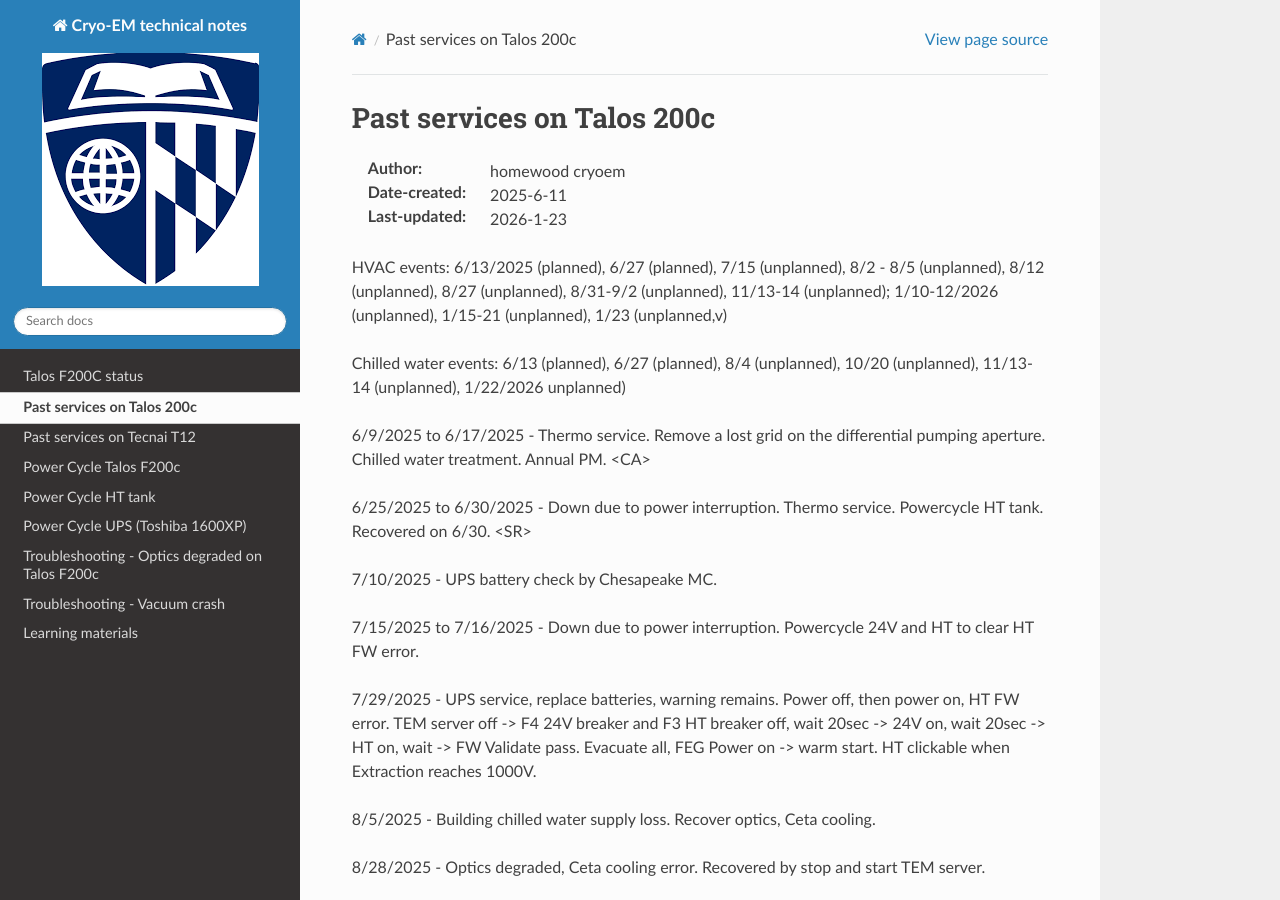
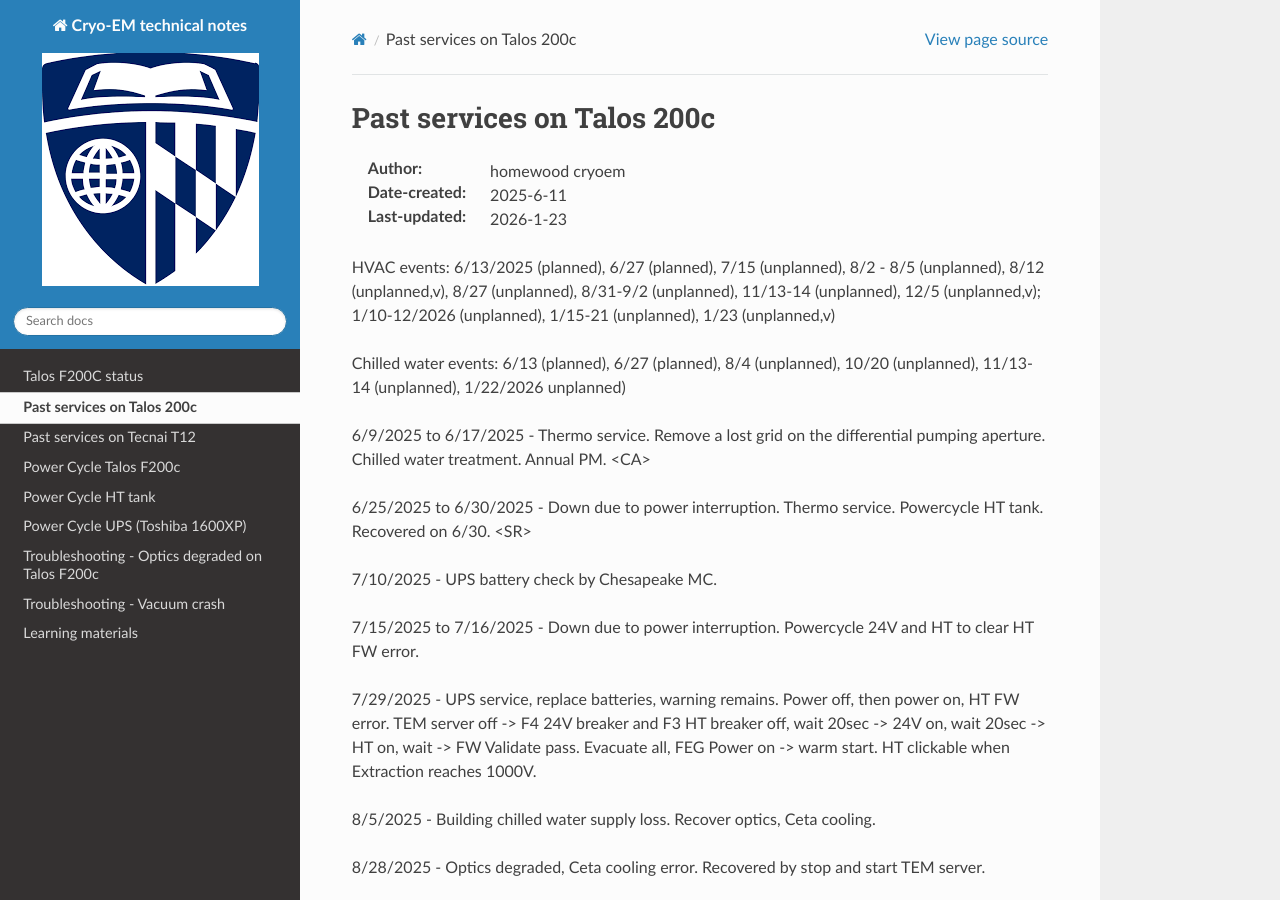
Before and after one commit to coherency224/hop-em, a Sphinx documentation site: the page built from docs/source/Past_services.rst, in a window 1280 px wide and 900 px high. Built offline with Sphinx 7.4.7 and the Read the Docs theme 3.1.0, drawn with Linux system fonts in a browser that asks for light colours; pages that are not in the unit, such as notebooks, are missing from menus.

Commit message:
Update Past_services.rst

```diff
--- a/docs/source/Past_services.rst
+++ b/docs/source/Past_services.rst
@@ -7,7 +7,7 @@
 :Date-created: 2025-6-11
 :Last-updated: 2026-1-23
 
-HVAC events: 6/13/2025 (planned), 6/27 (planned), 7/15 (unplanned), 8/2 - 8/5 (unplanned), 8/12 (unplanned), 8/27 (unplanned), 8/31-9/2 (unplanned), 11/13-14 (unplanned); 1/10-12/2026 (unplanned), 1/15-21 (unplanned), 1/23 (unplanned,v)
+HVAC events: 6/13/2025 (planned), 6/27 (planned), 7/15 (unplanned), 8/2 - 8/5 (unplanned), 8/12 (unplanned,v), 8/27 (unplanned), 8/31-9/2 (unplanned), 11/13-14 (unplanned), 12/5 (unplanned,v); 1/10-12/2026 (unplanned), 1/15-21 (unplanned), 1/23 (unplanned,v)
 
 Chilled water events: 6/13 (planned), 6/27 (planned), 8/4 (unplanned), 10/20 (unplanned),  11/13-14 (unplanned), 1/22/2026 unplanned)
 
```
